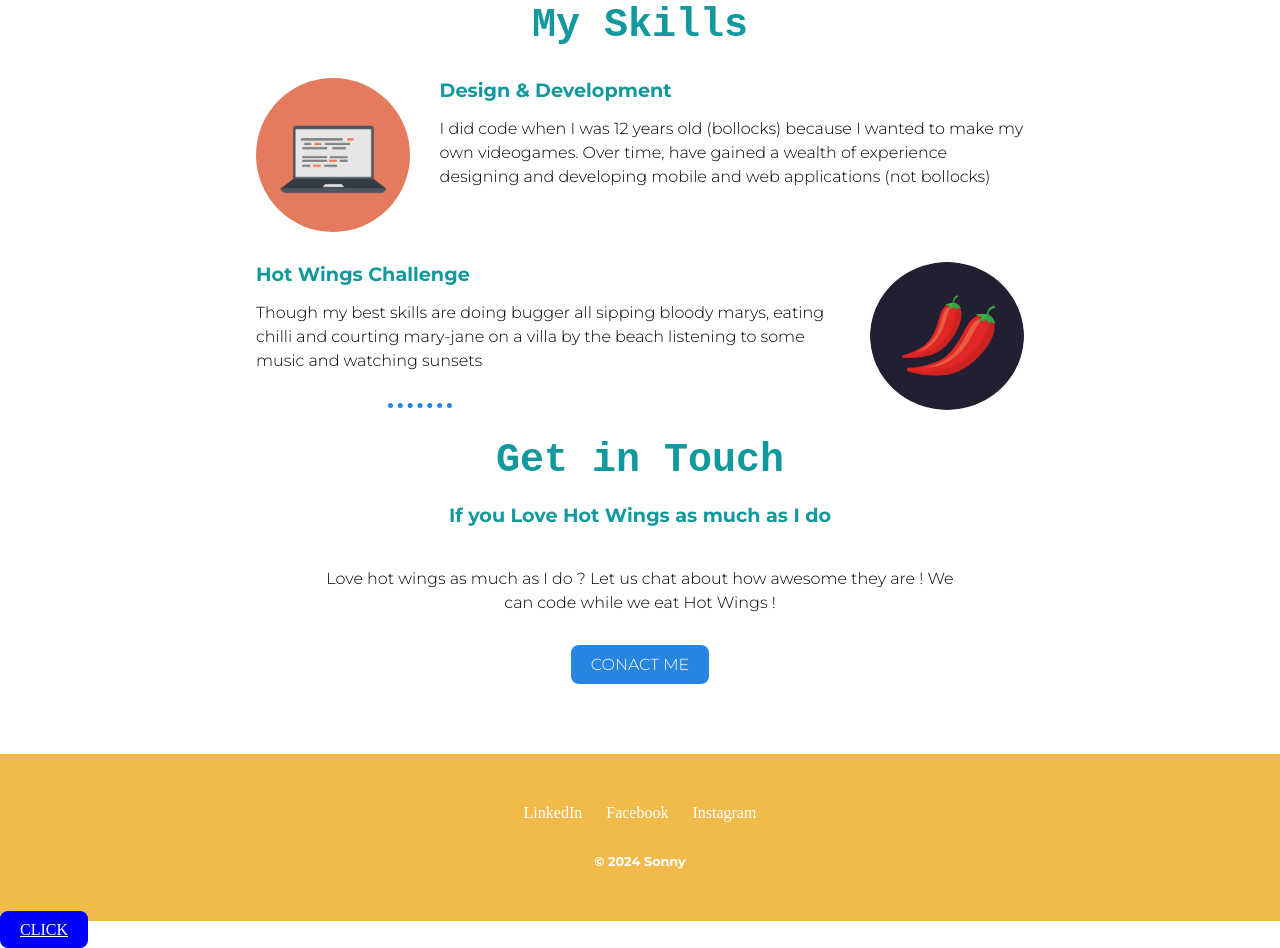
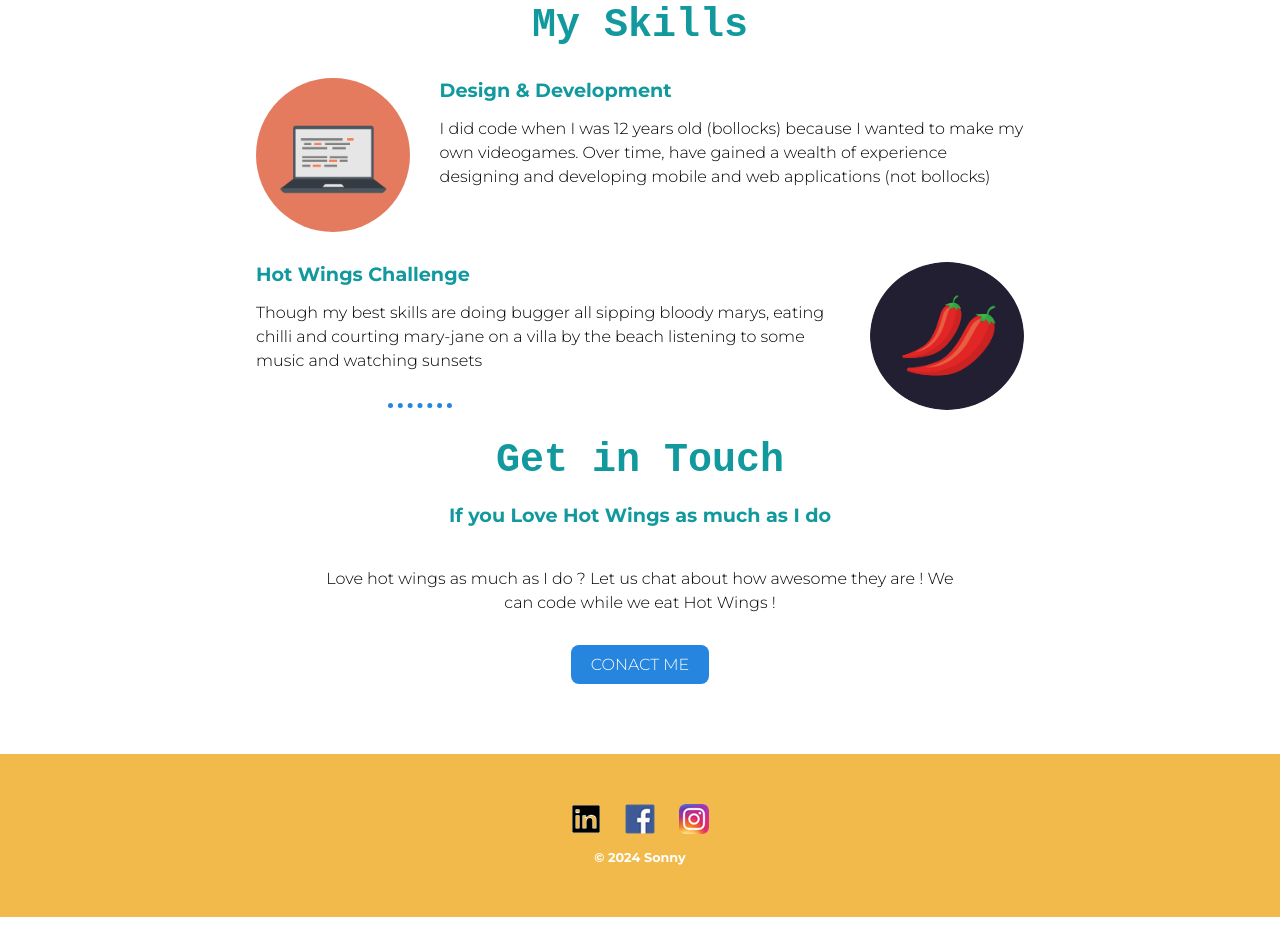
Before and after one commit to sonnyseanweerasekera/bt-profile, a plain HTML site: page index.html in a window 1280 px wide. Shown: the part 1059-2007 px from the top of the page. After the commit the page ends 1976 px from the top, so only its background shows below. Drawn offline with Linux system fonts and the light colour scheme; a web font is replaced by a local one.

Commit message:
Day 7 Upload 20_02_2024

```diff
--- a/css/style.css
+++ b/css/style.css
@@ -190,5 +190,5 @@ hr
   font-size: 0.8rem;
   font-weight: bold;
   color: #ffffff;
-  padding: 30px 0 0 0;
+  padding: 10px 0 0 0;
 }
--- a/index.html
+++ b/index.html
@@ -112,14 +112,16 @@
 
 
 
-    <div class="bottomSec">
-        <a href="">LinkedIn</a>
-        <a href="">Facebook</a>
-        <a href="">Instagram</a>
+     <div class="bottomSec">  <!-- Adding Social Media Icons to footer -->
+
+        <a href="https://www.linkedin.com"><img src="images/linkedin_icon_s.png" alt="LinkedIn Img"></a>
+        <a href="https://www.facebook.com"><img src="images/facebook_icon_s.png" alt="Facebook Img"></a>
+        <a href="https://www.instagram.com"><img src="images/instagram_icon_s.png" alt="Instagram Img"></a>
+
         <p>© 2024 Sonny</p>
     </div>
 
-    <a href="" class="btn-primary">CLICK</a>
+    <!-- <a href="" class="btn-primary">CLICK</a> -->
 
 </body>
 
```
Also changed, not shown: images/facebook_icon.png (added), images/facebook_icon_s.png (added), images/instagram_icon.png (added), images/instagram_icon_s.png (added), images/linkedin_icon.png (added), images/linkedin_icon_s.png (added).
